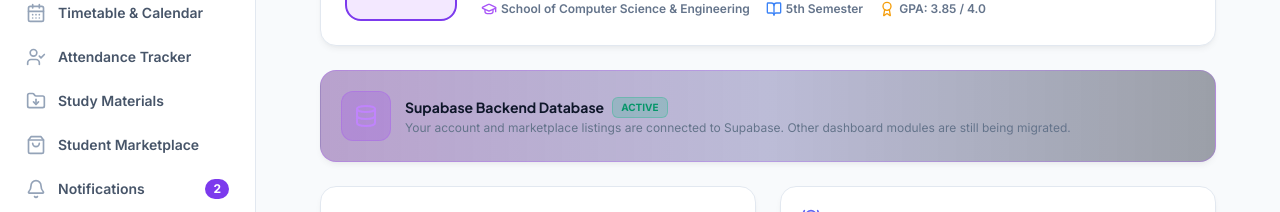
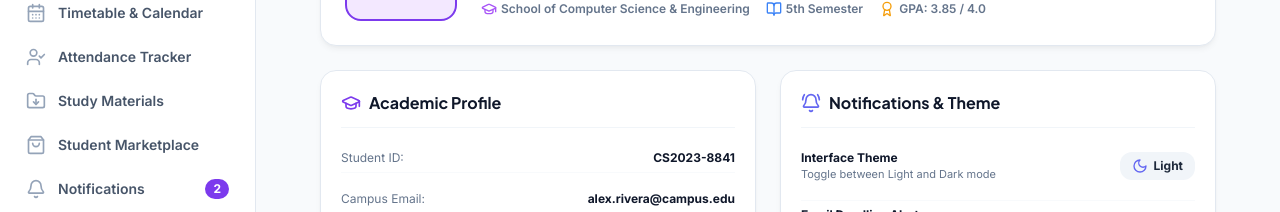
Before and after one commit to monstersugu888-byte/student-marketplace, a Next.js app: page /profile in a window 1280 px wide. Shown: the part 221-433 px from the top of the page. Built offline with nearby package versions, Linux system fonts and the light colour scheme; no server answers; the database is empty.

Commit message:
Remove Supabase backend status card from profile UI

```diff
--- a/src/app/profile/page.tsx
+++ b/src/app/profile/page.tsx
@@ -18,8 +18,7 @@ import {
   BookOpen,
   CheckCircle2,
   Trash2,
-  Database,
-} from 'lucide-react';
+  } from 'lucide-react';
 import { Modal } from '@/components/common/Modal';
 
 export default function ProfilePage() {
@@ -32,8 +31,7 @@ export default function ProfilePage() {
     toggleTheme,
     logout,
     showToast,
-    isCloudSyncing
-  } = useApp();
+    } = useApp();
 
   const [isEditOpen, setIsEditOpen] = useState(false);
   const [name, setName] = useState(profile.name);
@@ -106,30 +104,6 @@ export default function ProfilePage() {
             </span>
           </div>
         </div>
-      </div>
-
-      {/* Cloud Firestore Backend Status Card */}
-      <div className="bg-gradient-to-r from-purple-900/40 via-indigo-900/30 to-slate-900/40 border border-purple-500/30 rounded-2xl p-5 shadow-card flex flex-col sm:flex-row sm:items-center justify-between gap-4">
-        <div className="flex items-center gap-3.5">
-          <div className="p-3 bg-purple-600/20 text-purple-400 rounded-xl border border-purple-500/30">
-            <Database className="w-6 h-6" />
-          </div>
-          <div>
-            <div className="flex items-center gap-2">
-              <h4 className="font-heading font-bold text-sm text-slate-900 dark:text-white">
-                Supabase Backend Database
-              </h4>
-              <span className="px-2 py-0.5 rounded-md bg-emerald-500/20 text-emerald-600 dark:text-emerald-400 font-extrabold text-[10px] border border-emerald-500/30">
-                ACTIVE
-              </span>
-            </div>
-            <p className="text-xs text-slate-500 dark:text-slate-400 mt-0.5">
-              Your account and marketplace listings are connected to Supabase. Other dashboard modules are still being migrated.
-            </p>
-          </div>
-        </div>
-
-
       </div>
 
       {/* Academic Details Card */}
```
